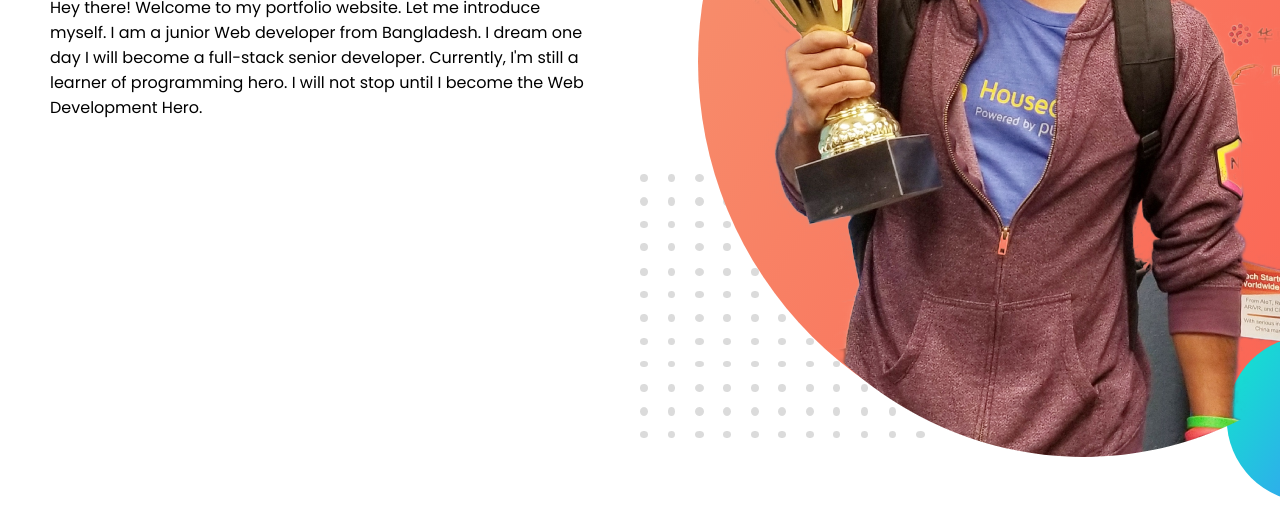
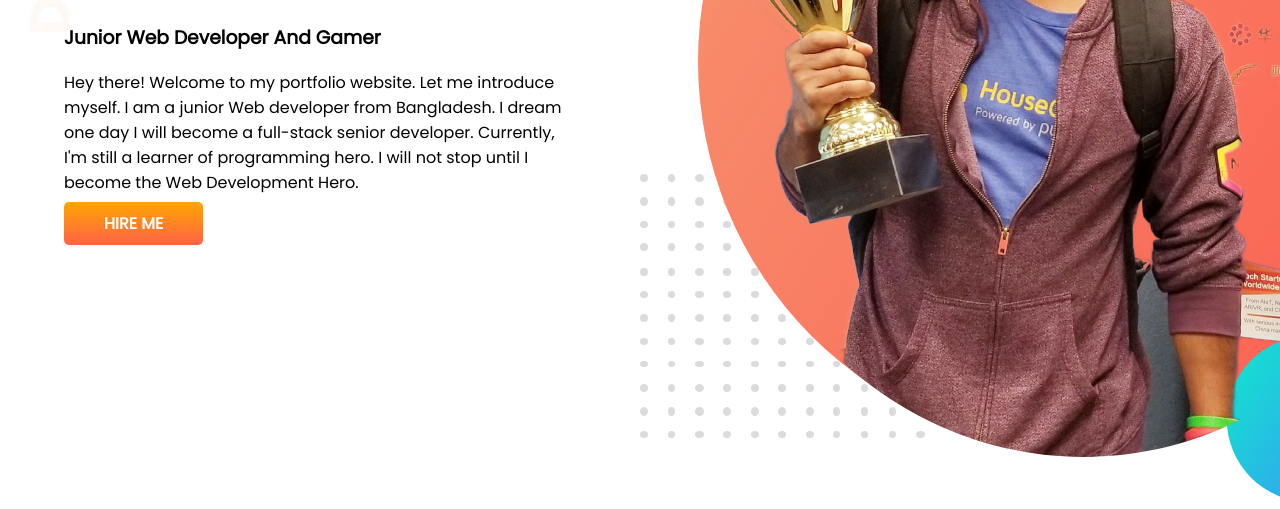
Before and after one commit to J1BON/developer-portfolio, a plain HTML site: page index.html in a window 1280 px wide. Shown: the part 327-836 px from the top of the page. Drawn offline with Linux system fonts and the light colour scheme.

Commit message:
1st section added

```diff
--- a/index.html
+++ b/index.html
@@ -17,6 +17,7 @@
             <h1><span class="orange-name">J1BON AHAMED</span> World</h1>
             <h3>Junior Web Developer And Gamer</h3>
             <p>Hey there! Welcome to my portfolio website. Let me introduce myself. I am a junior Web developer from Bangladesh. I dream one day I will become a full-stack senior developer. Currently, I'm still a learner of programming hero. I will not stop until I become the Web Development Hero.</p>
+            <a class="orange-button" target="_blank" href="#">HIRE ME</a>
         </div>
         <div class="half-width">
             <img src="images/jhankar.png" alt="">
--- a/style.css
+++ b/style.css
@@ -9,7 +9,7 @@ body {
 
 .half-width {
     width: 50%;
-    padding-left: 50px;
+    padding-left: 5%;
 }
 
 h1 {
@@ -19,3 +19,17 @@ h1 {
 .orange-name {
     color: #FFA500;
 }
+
+.orange-button {
+    text-decoration: none;
+    background-image: linear-gradient(orange, tomato);
+    padding: 10px 40px;
+    font-weight: 700;
+    color: white;
+    border-radius: 5px;
+}
+
+.main-container {
+    background-image: url(images/top-banner.png);
+    background-repeat: no-repeat;
+}
```
